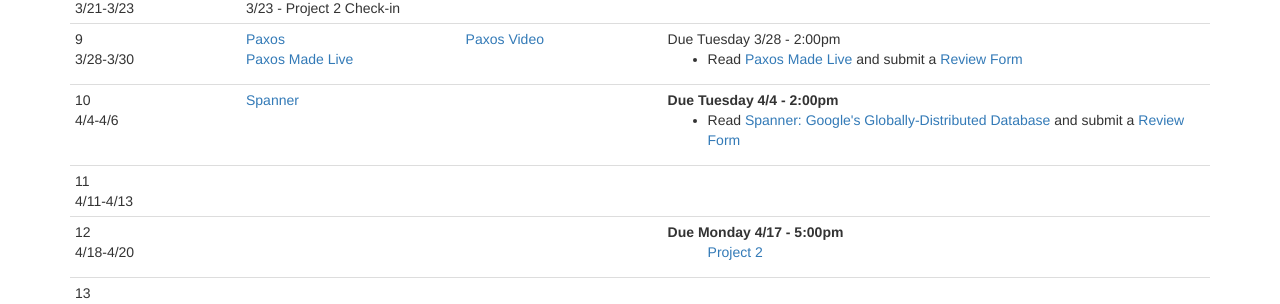
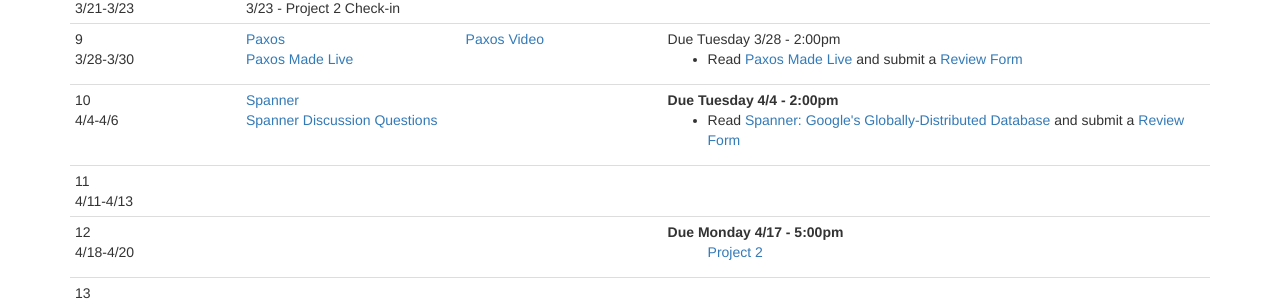
Before and after one commit to CS682-S17/cs682-s17.github.io, a Jekyll site: the page built from schedule.html, in a window 1280 px wide and 1377 px high. Shown: the part 856-1160 px from the top of the window. Built offline with Jekyll 4.4.1, drawn with Linux system fonts in a browser that asks for light colours.

Commit message:
add spanner discussion questions

```diff
--- a/schedule.html
+++ b/schedule.html
@@ -157,6 +157,7 @@ title: Schedule
 			<td>10<br/>4/4-4/6</td>
 			<td>
 				<a href="https://docs.google.com/presentation/d/123XLuHD-X4Kqja6KtKZs6mClhNyNoc8W-ZZoB-4RPos/edit?usp=sharing">Spanner</a><br/>
+				<a href="https://docs.google.com/document/d/1bjRXdOwwHt7Y2hin58lgvVe8gxE2NzFDbeZpsUA8tQU/edit">Spanner Discussion Questions</a><br/>
 			</td>
 			<td>
 			</td>
```
